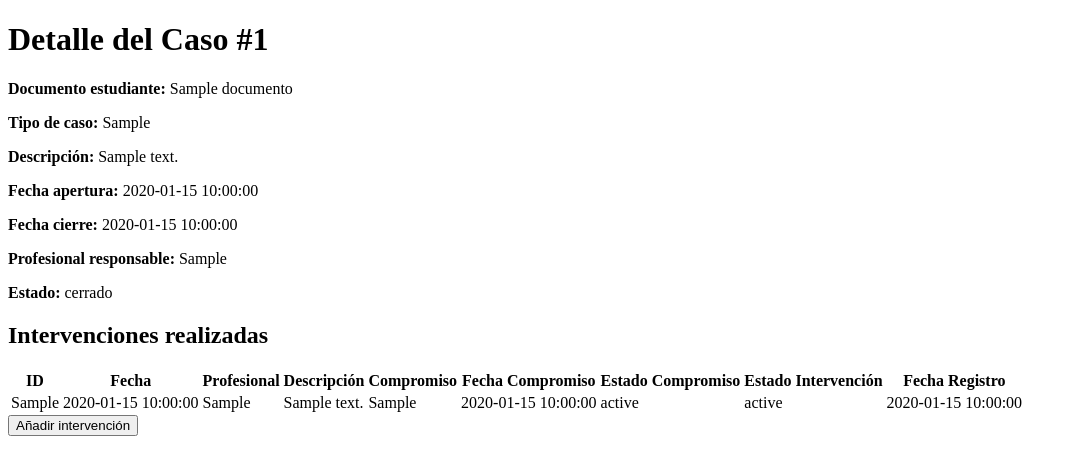
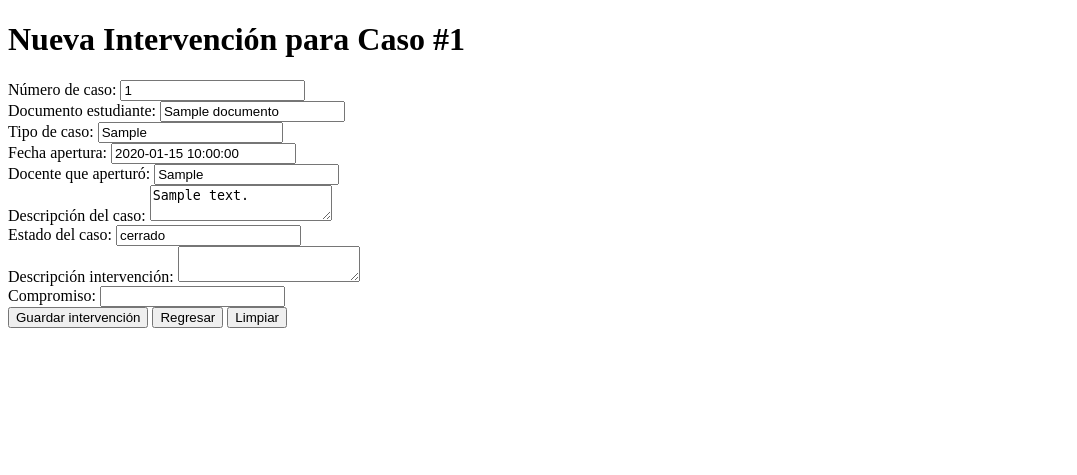
Before and after one commit to Berserk1550/Proyecto-Visionarios, a Flask app: template templates/intervenciones.html in a window 1280 px wide. Shown: the top 475 px of the page, without its empty margins (0-1077 px from the left). Run offline with Flask 3, Linux system fonts and the light colour scheme; the template is opened without the code that fills it: most values are stand-ins (such as "Sample title", 1, 10 or a date in 2020).

Commit message:
COMMIT PRUEBA

```diff
--- a/models/casos.py
+++ b/models/casos.py
@@ -12,8 +12,7 @@ def nuevo_caso(documento, caso_tipo, caso_descripcion, caso_fecha_apertura, doc_
     cursor.close()
     conexion.close()
 
-
-
+#esta funcion le pertenece al boton ver detalle en listar casos.
 def obtener_caso(num_caso,):
     conexion = mysql.connector.connect( host="localhost", user="root", password="", database="visionarios" )
     cursor = conexion.cursor(dictionary=True)
@@ -23,6 +22,7 @@ def obtener_caso(num_caso,):
     conexion.close()
     return caso
 
+#esta funcion le pertenece al boton cerrar caso en listar casos
 def cerrar_caso(num_caso, fecha_cierre):
     conexion = mysql.connector.connect( host="localhost", user="root", password="", database="visionarios" )
     cursor = conexion.cursor()
@@ -43,6 +43,7 @@ def existe_estudiante(documento):
     conexion.close()
     return resultado>0
 
+#con esta funcion visualizamos todos los casos de entrada al html.
 def todos_casos_listados():
     conexion = mysql.connector.connect(host="localhost", user="root", password="", database="visionarios")
     cursor=conexion.cursor(dictionary=True)
@@ -52,6 +53,7 @@ def todos_casos_listados():
     conexion.close()
     return casos
 
+#esta funcion le pertenece al boton buscar de la barra en listar casos.
 def obtener_caso_doc(documento):
     conexion = mysql.connector.connect(host="localhost", user="root", password="", database="visionarios")
     cursor=conexion.cursor(dictionary=True)
--- a/templates/intervenciones.html
+++ b/templates/intervenciones.html
@@ -2,68 +2,45 @@
 <html lang="es">
 <head>
     <meta charset="UTF-8">
-    <title>Detalle del Caso</title>
+    <title>Nueva Intervención</title>
 </head>
 <body>
-    <h1>Detalle del Caso #{{ caso.num_caso }}</h1>
+    <h1>Nueva Intervención para Caso #{{ caso.num_caso }}</h1>
 
-    <!-- Información del caso -->
-    <p><strong>Documento estudiante:</strong> {{ caso.documento }}</p>
-    <p><strong>Tipo de caso:</strong> {{ caso.caso_tipo }}</p>
-    <p><strong>Descripción:</strong> {{ caso.caso_descripcion }}</p>
-    <p><strong>Fecha apertura:</strong> {{ caso.caso_fecha_apertura }}</p>
-    <p><strong>Fecha cierre:</strong> {{ caso.caso_fecha_cierre or '---' }}</p>
-    <p><strong>Profesional responsable:</strong> {{ caso.doc_pronal }}</p>
-    <p><strong>Estado:</strong> {{ caso.caso_estado }}</p>
+    <form action="{{ url_for('guardar_intervencion', num_caso=caso.num_caso) }}" method="POST">
+        <!-- Datos del caso (solo mostrar, no editar) -->
+        <label>Número de caso:</label>
+        <input type="text" name="num_caso" value="{{ caso.num_caso }}" readonly><br>
 
-    <!-- Intervenciones -->
-    <h2>Intervenciones realizadas</h2>
-    {% if intervenciones %}
-    <table>
-        <thead>
-            <tr>
-                <th>ID</th>
-                <th>Fecha</th>
-                <th>Profesional</th>
-                <th>Descripción</th>
-                <th>Compromiso</th>
-                <th>Fecha Compromiso</th>
-                <th>Estado Compromiso</th>
-                <th>Estado Intervención</th>
-                <th>Fecha Registro</th>
-            </tr>
-        </thead>
-        <tbody>
-            {% for intervencion in intervenciones %}
-            <tr>
-                <td>{{ intervencion.id_intervencion }}</td>
-                <td>{{ intervencion.fecha }}</td>
-                <td>{{ intervencion.doc_pronal }}</td>
-                <td>{{ intervencion.descripcion }}</td>
-                <td>{{ intervencion.int_compromiso or '---' }}</td>
-                <td>{{ intervencion.int_fecha_compromiso or '---' }}</td>
-                <td>{{ intervencion.int_estado_compromiso }}</td>
-                <td>{{ intervencion.int_estado }}</td>
-                <td>{{ intervencion.fecha_registro }}</td>
-            </tr>
-            {% endfor %}
-        </tbody>
-    </table>
-    {% else %}
-    <p>No hay intervenciones registradas para este caso.</p>
-    {% endif %}
+        <label>Documento estudiante:</label>
+        <input type="text" name="documento" value="{{ caso.documento }}" readonly><br>
 
-    <!-- Acciones -->
-    <div>
-        <a href="{{ url_for('nueva_intervencion_form', num_caso=caso.num_caso) }}">
-            <button>Añadir intervención</button>
-        </a>
+        <label>Tipo de caso:</label>
+        <input type="text" value="{{ caso.caso_tipo }}" readonly><br>
 
-        {% if session['rol'] == 'administrador' and caso.caso_estado == 'abierto' %}
-        <form action="{{ url_for('r_cerrar_caso', num_caso=caso.num_caso) }}" method="POST">
-            <button type="submit">Cerrar caso</button>
-        </form>
-        {% endif %}
-    </div>
+        <label>Fecha apertura:</label>
+        <input type="text" value="{{ caso.caso_fecha_apertura }}" readonly><br>
+
+        <label>Docente que aperturó:</label>
+        <input type="text" value="{{ caso.doc_pronal }}" readonly><br>
+
+        <label>Descripción del caso:</label>
+        <textarea readonly>{{ caso.caso_descripcion }}</textarea><br>
+
+        <label>Estado del caso:</label>
+        <input type="text" value="{{ caso.caso_estado }}" readonly><br>
+
+        <!-- Campos de la intervención -->
+        <label>Descripción intervención:</label>
+        <textarea name="descripcion" required></textarea><br>
+
+        <label>Compromiso:</label>
+        <input type="text" name="compromiso"><br>
+
+        <!-- Botones -->
+        <button type="submit">Guardar intervención</button>
+        <a href="{{ url_for('ver_caso', num_caso=caso.num_caso) }}"><button type="button">Regresar</button></a>
+        <button type="reset">Limpiar</button>
+    </form>
 </body>
 </html>
```
Also changed, not shown: models/mintervenciones.py (+10 -7 lines), routes/casos.py (+6 -2 lines), routes/intervenciones.py (+13 -13 lines), templates/detalle_caso.html (+6 -48 lines).
